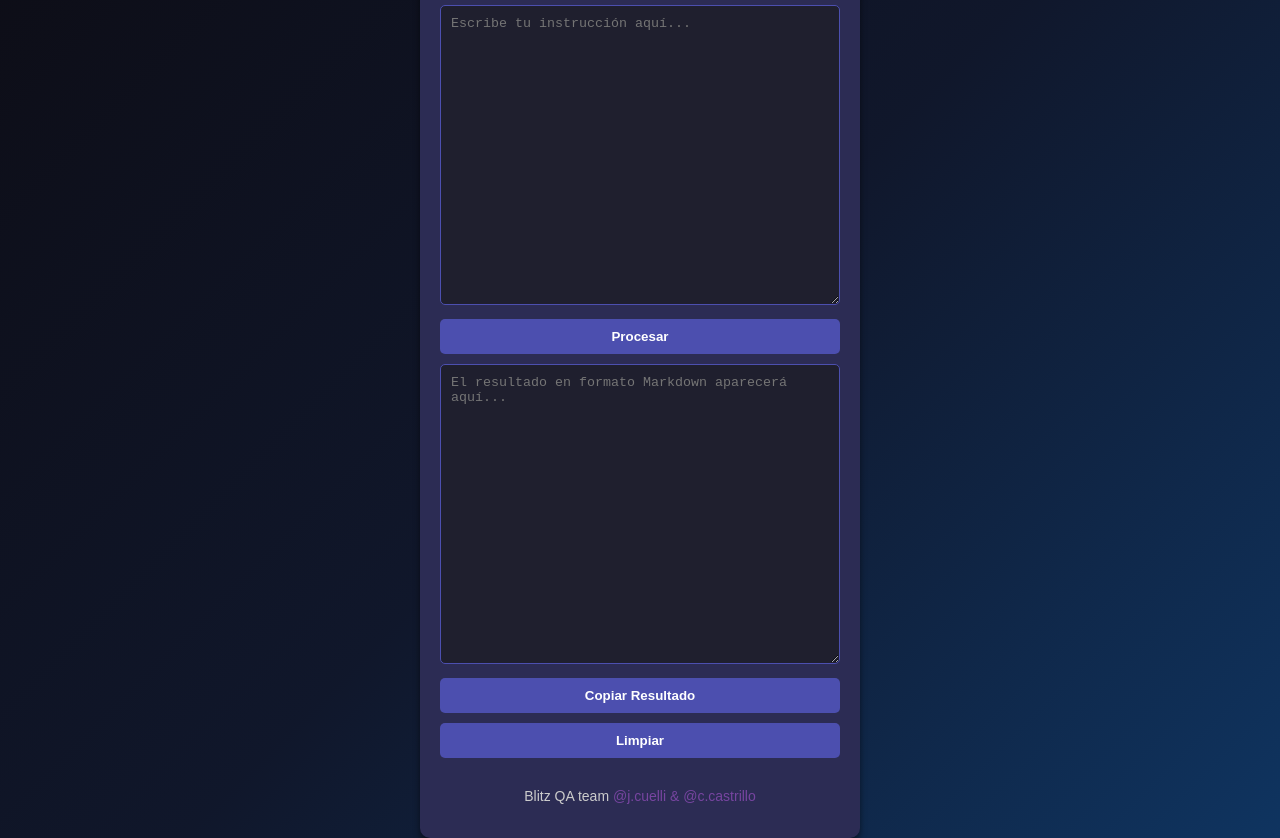
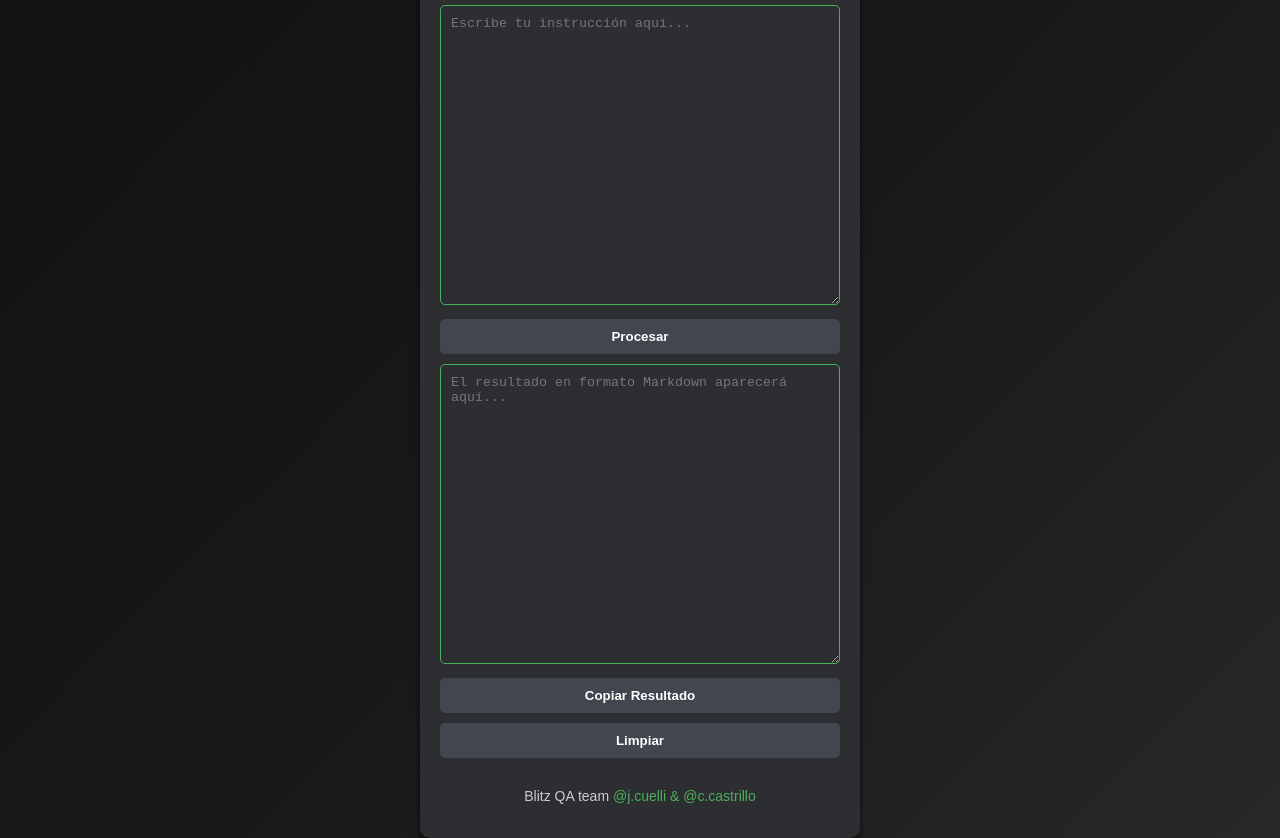
Before and after one commit to castrilloCode/blitzLinkTree, a plain HTML site: page releaseCalendar.html in a window 1280 px wide. Shown: the part 79-917 px from the top of the page. Drawn offline with Linux system fonts and the light colour scheme.

Commit message:
Update css

```diff
--- a/styles.css
+++ b/styles.css
@@ -7,7 +7,7 @@ body {
     align-items: center;
     justify-content: center;
     min-height: 100vh;
-    background: linear-gradient(135deg, #0d0d16, #10172b, #0f3460);
+    background: linear-gradient(135deg, #121212, #181818, #282828);
     color: #ffffff;
   }
 
@@ -15,10 +15,10 @@ body {
     text-align: center;
     width: 90%;
     max-width: 400px;
-    background: #2c2c54;
+    background: #2c2e32;
     padding: 20px;
     border-radius: 10px;
-    box-shadow: 0 4px 6px rgba(0, 0, 0, 0.5);
+    box-shadow: 0 4px 6px rgba(0, 0, 0, 0.6);
   }
 
   .input-section {
@@ -32,9 +32,9 @@ body {
     margin-bottom: 10px;
     padding: 10px;
     border-radius: 5px;
-    background-color: #1f1f2e;
+    background-color: #2c2e32;
     color: #ffffff;
-    border: 1px solid #4c4faf;
+    border: 1px solid #4caf5b;
     font-family: monospace;
     resize: vertical;
     scrollbar-width: thin;
@@ -52,7 +52,7 @@ body {
   }
 
   textarea::-webkit-scrollbar-thumb {
-    background: #4c4faf;
+    background: #4caf5b;
     border-radius: 4px;
   }
 
@@ -69,7 +69,7 @@ body {
     width: 100%;
     padding: 10px;
     margin-bottom: 10px;
-    background-color: #4c4faf;
+    background-color: #42464e;
     color: white;
     border: none;
     border-radius: 5px;
@@ -78,7 +78,7 @@ body {
   }
 
   button:hover {
-    background-color: #353875;
+    background-color: #30724a;
   }
 
   h1 {
@@ -91,7 +91,7 @@ body {
     display: block;
     margin: 10px 0;
     padding: 15px;
-    background-color: #4c4faf;
+    background-color: #42464e;
     color: white;
     text-decoration: none;
     font-size: 18px;
@@ -99,9 +99,9 @@ body {
     border-radius: 5px;
     transition: background-color 0.3s;
   }
-
+  /*botones*/
   .link:hover {
-    background-color: #32356e;
+    background-color: #30724a;
   }
 
   .footer {
@@ -112,7 +112,7 @@ body {
   }
 
   .footer a {
-    color: #7745a0;
+    color: #4caf5b;
     text-decoration: none;
   }
 
```
Also changed, not shown: index.html (+7 -1 lines).
